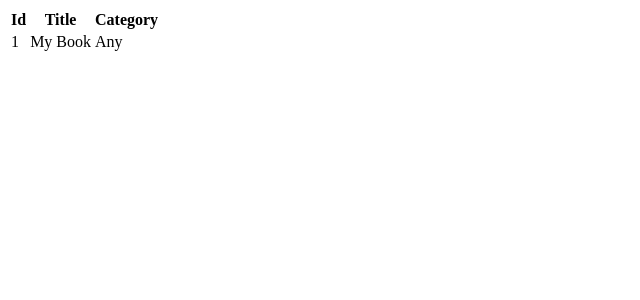
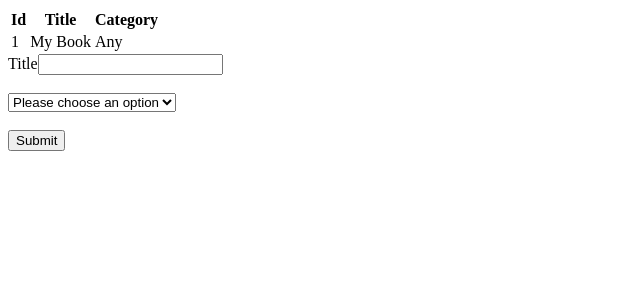
Before and after one commit to Zappat0n/bookstore, a React (Create React App) app: page / in a window 1280 px wide. Shown: the top 300 px of the page, without its empty margins (0-640 px from the left). Built offline with nearby package versions, Linux system fonts and the light colour scheme.

Commit message:
Add Bookform

```diff
--- a/src/components/App.js
+++ b/src/components/App.js
@@ -1,10 +1,11 @@
 import BooksList from './BooksList';
+import BookForm from './BookForm';
 
 const App = () => {
   return (
     <div>
       <BooksList />
-      {/* <BooksForm /> */}
+      <BookForm />
     </div>
   );
 };
--- /dev/null
+++ b/src/components/BookForm.js
@@ -0,0 +1,37 @@
+import React, { Component } from 'react';
+
+const categories = [
+  'Action',
+  'Biography',
+  'History',
+  'Horror',
+  'Kids',
+  'Learning',
+  'Sci-Fi',
+];
+
+class BookForm extends Component {
+  render() {
+    return (
+      <form>
+        <div>
+          <label>Title</label>
+          <input type="text" />
+        </div>
+        <br />
+        <div>
+          <select name="categories">
+            <option value="">Please choose an option</option>
+            {categories.map((cate) => (
+              <option value={cate}>{cate}</option>
+            ))}
+          </select>
+        </div>
+        <br />
+        <button type="submit">Submit</button>
+      </form>
+    );
+  }
+}
+
+export default BookForm;
```
